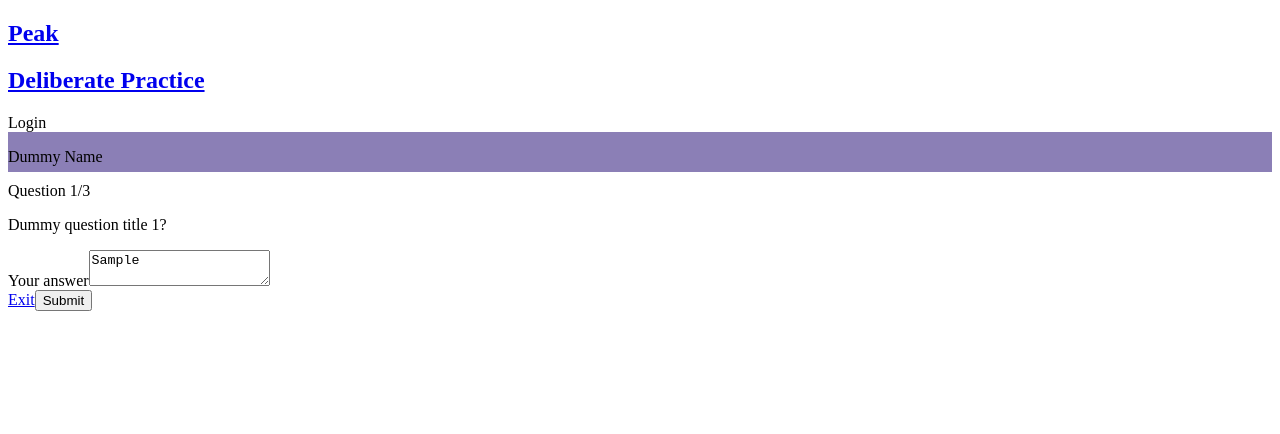
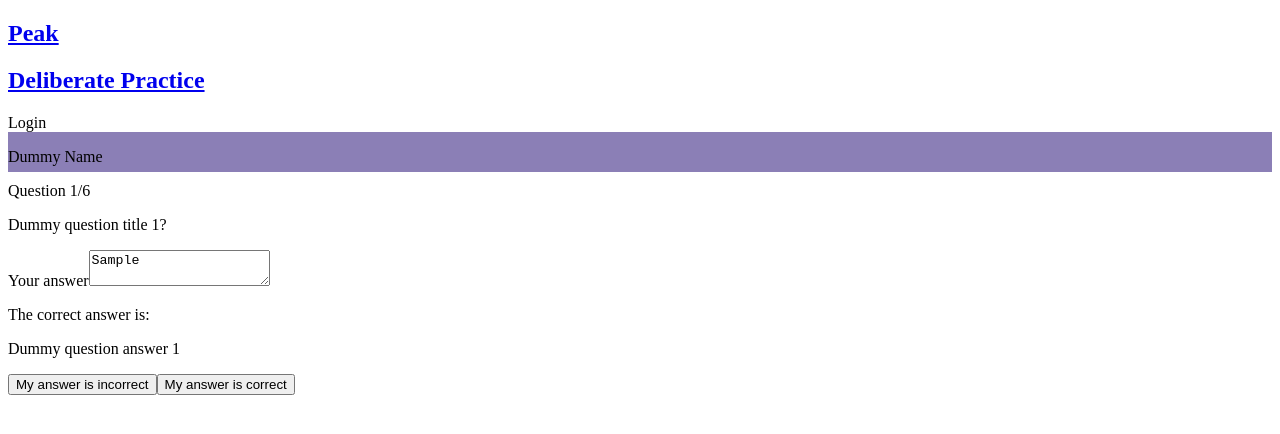
Before and after one commit to ayrat-gimranov/peak, a Next.js app: page /form/1 in a window 1280 px wide. Both pictures are taken after typing "Sample" into the empty fields and a click on the button "Submit". Shown: the top 434 px of the page. Built offline with nearby package versions, Linux system fonts and the light colour scheme; no server answers.

Commit message:
Add submit answer logic

```diff
--- a/pages/api/forms/[id].js
+++ b/pages/api/forms/[id].js
@@ -22,6 +22,21 @@ export default function handler(req, res) {
           title: 'Dummy question title 3?',
           answer: 'Dummy question answer 3',
         },
+        {
+          id: 4,
+          title: 'Dummy question title 4?',
+          answer: 'Dummy question answer 4',
+        },
+        {
+          id: 5,
+          title: 'Dummy question title 5?',
+          answer: 'Dummy question answer 5',
+        },
+        {
+          id: 6,
+          title: 'Dummy question title 6?',
+          answer: 'Dummy question answer 6',
+        },
       ],
     },
   });
--- a/pages/form/[id].tsx
+++ b/pages/form/[id].tsx
@@ -14,11 +14,26 @@ const Form = ({ form }) => {
   const [isAnswerSubmitted, setIsAnswerSubmitted] = useState(false);
 
   // vars
-  const currentIndex = form.questions.findIndex((question) => question.id === currentQuestion.id) + 1;
+  const currentIndex = form.questions.findIndex((question) => question.id === currentQuestion.id);
   const numberOfQuestions = form.questions.length;
 
   // funcs
   const submitAnswer = () => setIsAnswerSubmitted(true);
+
+  const goTwoQuestionsBack = () => {
+    setIsAnswerSubmitted(false);
+    const previousIndex = currentIndex - 2 < 0 ? 0 : currentIndex - 2;
+    setCurrentQuestion(form.questions[previousIndex]);
+  };
+
+  const goToNextQuestion = () => {
+    const isLastQuestion = form.questions.length === currentIndex + 1;
+    if (isLastQuestion) return window.location.href = '/dashboard'; // FIXME with proper redirect
+
+    setIsAnswerSubmitted(false);
+
+    setCurrentQuestion(form.questions[currentIndex + 1]);
+  };
 
   return (
     <div className="flex flex-col min-h-screen bg-gray-50">
@@ -26,26 +41,42 @@ const Form = ({ form }) => {
       <Container>
         <Card color={form.color}>
           <p className='text-xl'>{form.name}</p>
-          <p className="text-gray-500">{`Question ${currentIndex}/${numberOfQuestions}`}</p>
+          <p className="text-gray-500">{`Question ${currentIndex + 1}/${numberOfQuestions}`}</p>
         </Card>
         <Card className='mt-6'>
           <p className='mb-4 text-lg'>{currentQuestion.title}</p>
           <Input label="Your answer" type="textarea">
           </Input>
+          {isAnswerSubmitted && (
+            <div className='mt-2'>
+              <p>The correct answer is:</p>
+              <p className='py-1 pl-4 mt-2 italic border-l border-gray-300'>{currentQuestion.answer}</p>
+            </div>
+          )}
         </Card>
 
         <div className='absolute bottom-0 left-0 right-0 flex justify-between p-4 space-x-2 bg-white border-t border-gray-200 md:relative md:border-none md:bg-transparent md:justify-end'>
+          {isAnswerSubmitted ? (
+            <>
+              <Button onClick={goTwoQuestionsBack} className='w-full py-1 md:w-auto' variant='outlined' color='gray'>
+                My answer is incorrect
+              </Button>
+              <Button onClick={goToNextQuestion} className='w-full py-1 md:w-auto'>
+                My answer is correct
+              </Button>
+            </>
+          ) : (
+            <>
               <Link href="/dashboard">
                 <a className='w-full px-2 py-1 text-center text-gray-500 border border-gray-500 rounded-md md:w-auto md:px-4'>
                   Exit
                 </a>
               </Link>
-          <Button
-            onClick={submitAnswer}
-            className='w-full py-1 md:w-auto'
-          >
+              <Button onClick={submitAnswer} className='w-full py-1 md:w-auto'>
                 Submit
               </Button>
+            </>
+          )}
         </div>
       </Container>
     </div>
```
Lines whose indentation alone changed are shown as unchanged.
